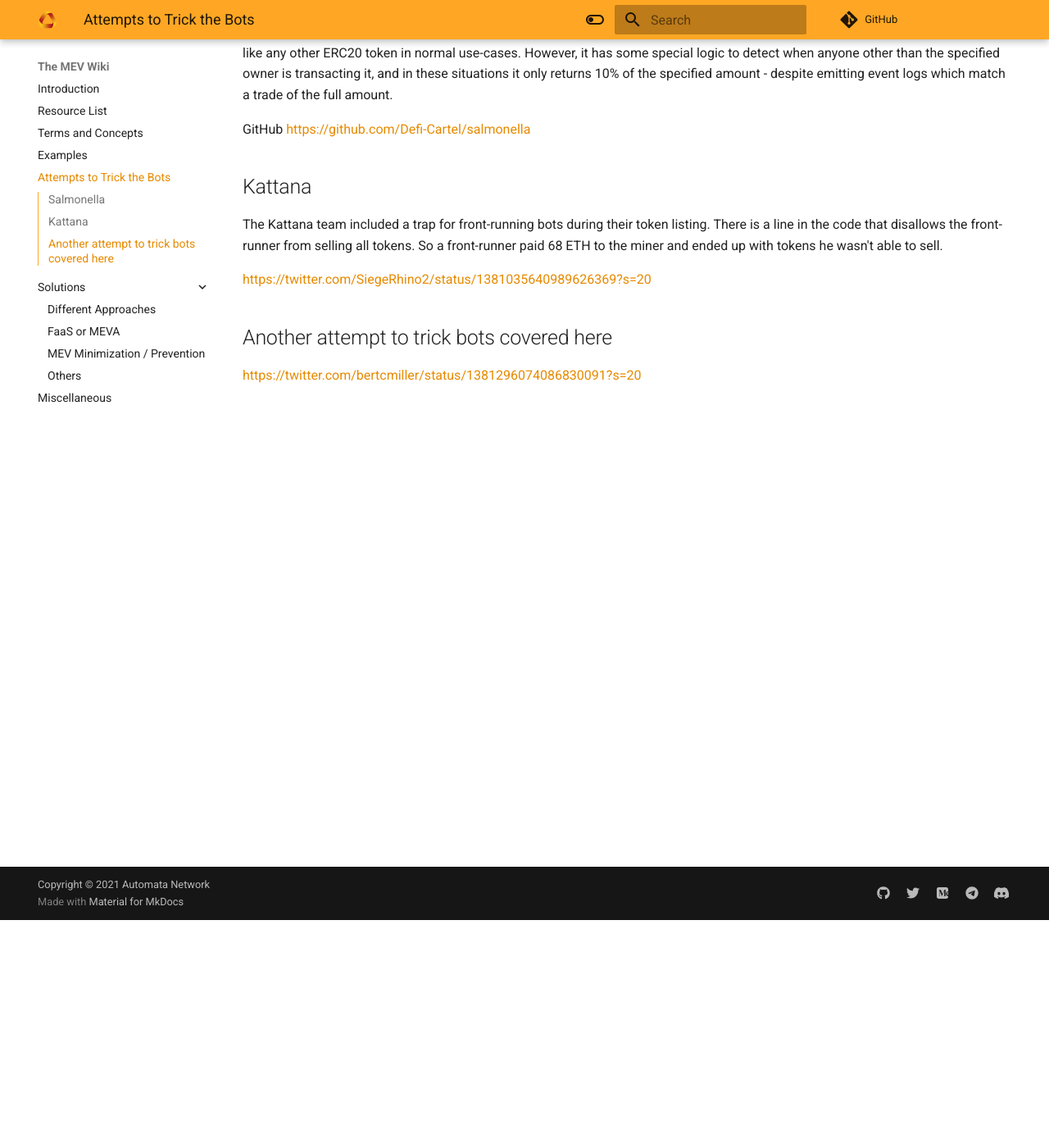
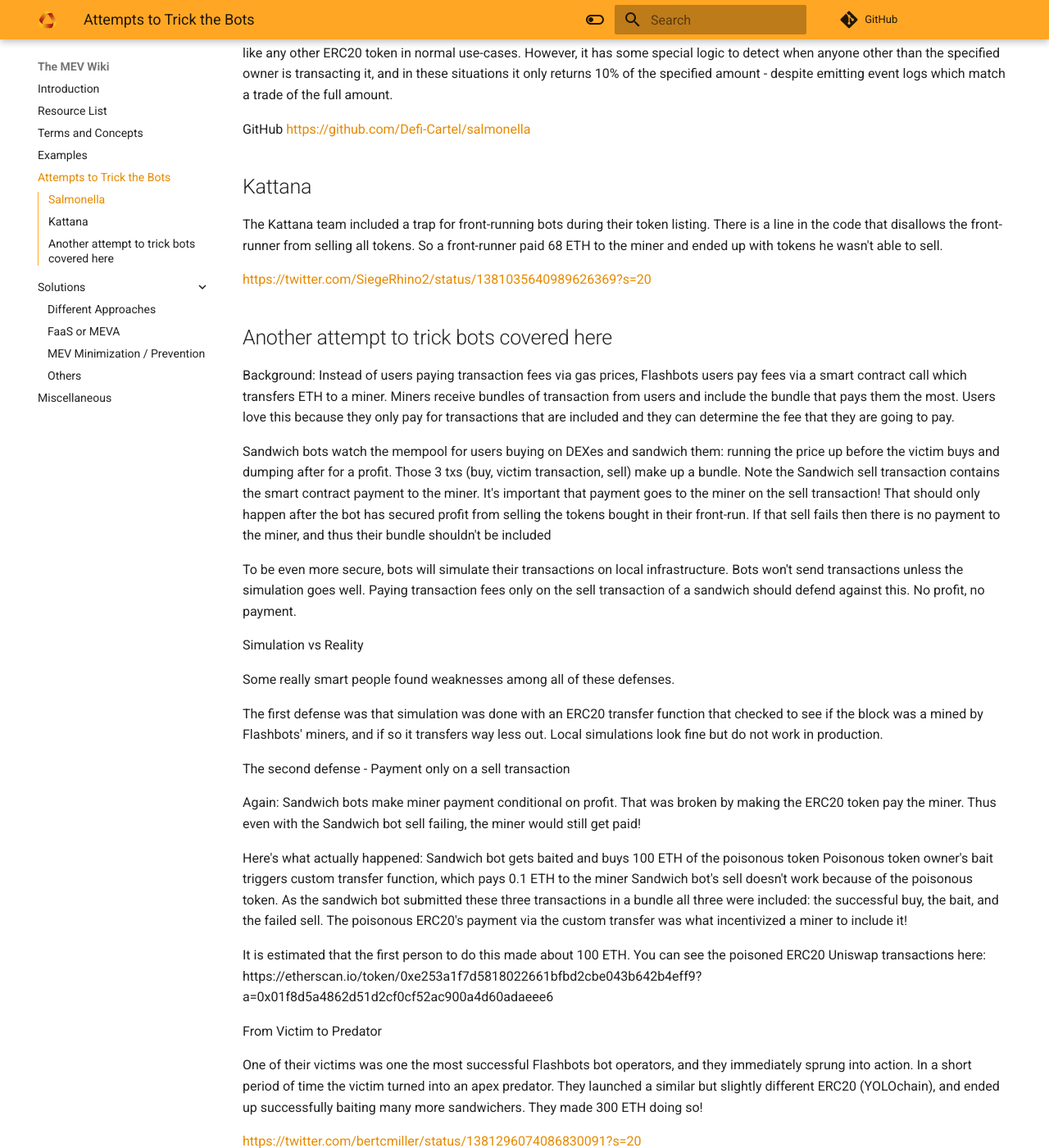
Before and after one commit to automata-network/docs, an MkDocs documentation site: the page built from docs/mev/trick-the-bots.md, in a window 1280 px wide and 1400 px high, scrolled down 278 px. Shown: the whole window at 82% size. Built offline with MkDocs 1.6.1 and Material for MkDocs 9.7.7, drawn with Linux system fonts in a browser that asks for light colours; comment, search, counter and statistics services are not loaded.

Commit message:
Update trick-the-bots.md
add detail about the attempt to trick the bot

```diff
--- a/docs/mev/trick-the-bots.md
+++ b/docs/mev/trick-the-bots.md
@@ -14,4 +14,31 @@
 
 ## Another attempt to trick bots covered here
 
+Background: Instead of users paying transaction fees via gas prices, Flashbots users pay fees via a smart contract call which transfers ETH to a miner. Miners receive bundles of transaction from users and include the bundle that pays them the most. Users love this because they only pay for transactions that are included and they can determine the fee that they are going to pay.
+
+Sandwich bots watch the mempool for users buying on DEXes and sandwich them: running the price up before the victim buys and dumping after for a profit. Those 3 txs (buy, victim transaction, sell) make up a bundle. Note the Sandwich sell transaction contains the smart contract payment to the miner. It's important that payment goes to the miner on the sell transaction! That should only happen after the bot has secured profit from selling the tokens bought in their front-run. If that sell fails then there is no payment to the miner, and thus their bundle shouldn't be included
+
+To be even more secure, bots will simulate their transactions on local infrastructure. Bots won't send transactions unless the simulation goes well. Paying transaction fees only on the sell transaction of a sandwich should defend against this. No profit, no payment.
+
+Simulation vs Reality
+
+Some really smart people found weaknesses among all of these defenses.
+
+The first defense was that simulation was done with an ERC20 transfer function that checked to see if the block was a mined by Flashbots' miners, and if so it transfers way less out. Local simulations look fine but do not work in production.
+
+
+The second defense - Payment only on a sell transaction
+
+
+Again: Sandwich bots make miner payment conditional on profit. That was broken by making the ERC20 token pay the miner. Thus even with the Sandwich bot sell failing, the miner would still get paid!
+
+Here's what actually happened: Sandwich bot gets baited and buys 100 ETH of the poisonous token Poisonous token owner's bait triggers custom transfer function, which pays 0.1 ETH to the miner Sandwich bot's sell doesn't work because of the poisonous token. As the sandwich bot submitted these three transactions in a bundle all three were included: the successful buy, the bait, and the failed sell. The poisonous ERC20's payment via the custom transfer was what incentivized a miner to include it!
+
+It is estimated that the first person to do this made about 100 ETH. You can see the poisoned ERC20 Uniswap transactions here: https://etherscan.io/token/0xe253a1f7d5818022661bfbd2cbe043b642b4eff9?a=0x01f8d5a4862d51d2cf0cf52ac900a4d60adaeee6
+
+From Victim to Predator
+
+One of their victims was one the most successful Flashbots bot operators, and they immediately sprung into action. In a short period of time the victim turned into an apex predator. They launched a similar but slightly different ERC20 (YOLOchain), and ended up successfully baiting many more sandwichers. They made 300 ETH doing so!
+
+
 [https://twitter.com/bertcmiller/status/1381296074086830091?s=20](https://twitter.com/bertcmiller/status/1381296074086830091?s=20)
```
